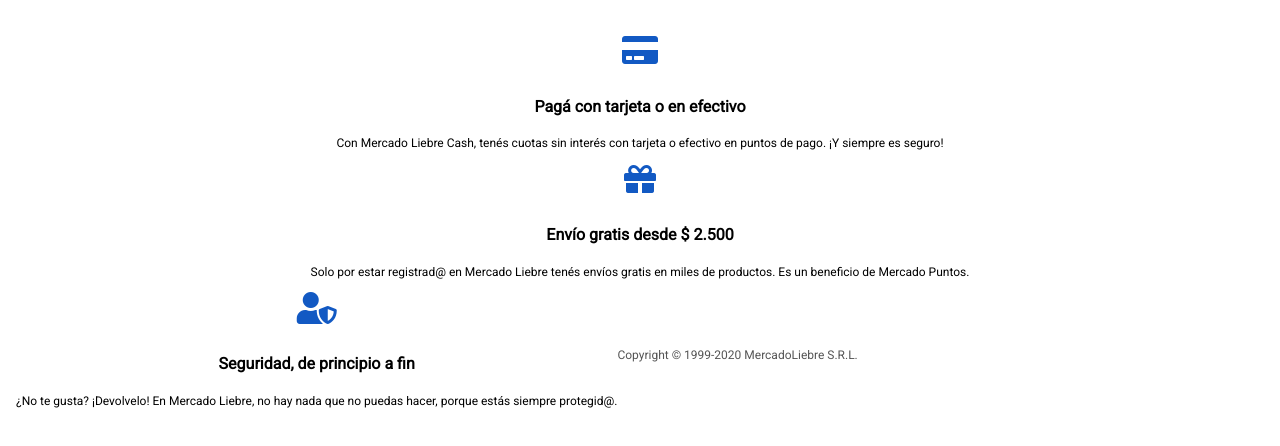
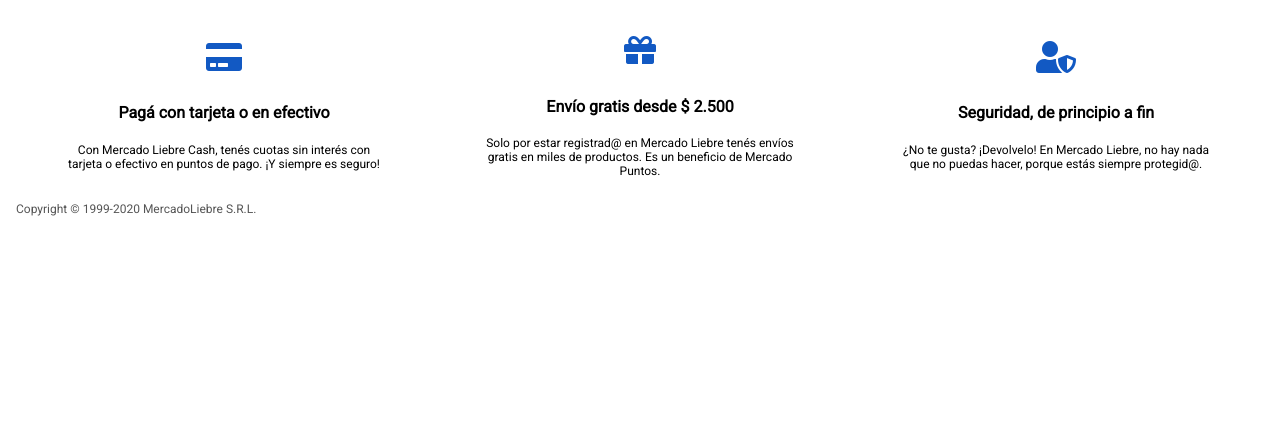
Before and after one commit to montseom/grupo_5_mercado_liebre, a website: page views/pedido.html in a window 1280 px wide. Shown: the part 280-726 px from the top of the page. Drawn offline with Linux system fonts and the light colour scheme.

Commit message:
Se mejoró flexbox en el footer

```diff
--- a/public/css/styles.css
+++ b/public/css/styles.css
@@ -235,21 +235,29 @@
 }
 
 footer{
-    text-align: center;
-    display: flex;
-    justify-content: center;
-    align-items: center;
-    flex-wrap: wrap;
     padding: 1rem;
 }
 
-footer i {
+footer .info {
+    text-align: center;
+    display: flex;
+    justify-content: space-around;
+    align-items: center;
+    flex-wrap: wrap;
+}
+
+footer .info article {
+    max-width: 320px;
+}
+
+footer .info i {
     font-size: 2rem;
     margin-bottom: 10px;
     color: var(--celeste);
 }
 
 footer .copyright{
+    width: 100%;
     margin-right: auto;
     text-align: left;
     color: #555;
--- a/views/pedido.html
+++ b/views/pedido.html
@@ -1,9 +1,9 @@
 <!DOCTYPE html>
 <html lang="en">
     <head>
-    <meta charset="UTF-8">
-    <meta http-equiv="X-UA-Compatible" content="IE=edge">
-    <meta name="viewport" content="width=device-width, initial-scale=1.0">
+        <meta charset="UTF-8" />
+        <meta http-equiv="X-UA-Compatible" content="IE=edge" />
+        <meta name="viewport" content="width=device-width, initial-scale=1.0" />
         <title>Pedido</title>
         <link
             rel="stylesheet"
@@ -42,32 +42,43 @@
                 </ul>
                 <ul class="right-navbar">
                     <li>
-                    <a href="#">Crea tu cuenta <i class="fas fa-id-card"></i></a>
+                        <a href="#"
+                            >Crea tu cuenta <i class="fas fa-id-card"></i
+                        ></a>
                     </li>
                     <li>
-                    <a href="#">Ingresa <i class="fas fa-sign-in-alt"></i></a>
+                        <a href="#"
+                            >Ingresa <i class="fas fa-sign-in-alt"></i
+                        ></a>
                     </li>
                     <li>
-                    <a href="#">Mis compras <i class="fas fa-shopping-basket"></i></a>
+                        <a href="#"
+                            >Mis compras <i class="fas fa-shopping-basket"></i
+                        ></a>
                     </li>
                 </ul>
             </nav>
         </header>
 
         <main class="pedido container">
-        <h1>Su pedido ha sido procesado <i class="fas fa-thumbs-up" style="color:green"></i></h1>
+            <h1>
+                Su pedido ha sido procesado
+                <i class="fas fa-thumbs-up" style="color: green"></i>
+            </h1>
         </main>
 
         <footer>
-        <section>
+            <section class="info">
+                <article>
                     <i class="fas fa-credit-card"></i>
                     <h4>Pagá con tarjeta o en efectivo</h4>
                     <p>
                         Con Mercado Liebre Cash, tenés cuotas sin interés con
-                tarjeta o efectivo en puntos de pago. ¡Y siempre es seguro!
+                        tarjeta o efectivo en puntos de pago. ¡Y siempre es
+                        seguro!
                     </p>
-        </section>
-        <section>
+                </article>
+                <article>
                     <i class="fas fa-gift"></i>
                     <h4>Envío gratis desde $ 2.500</h4>
                     <p>
@@ -75,18 +86,19 @@
                         gratis en miles de productos. Es un beneficio de Mercado
                         Puntos.
                     </p>
-        </section>
-        <section>
+                </article>
+                <article>
                     <i class="fas fa-user-shield"></i>
                     <h4>Seguridad, de principio a fin</h4>
                     <p>
-                ¿No te gusta? ¡Devolvelo! En Mercado Liebre, no hay nada que
-                no puedas hacer, porque estás siempre protegid@.
+                        ¿No te gusta? ¡Devolvelo! En Mercado Liebre, no hay nada
+                        que no puedas hacer, porque estás siempre protegid@.
                     </p>
+                </article>
             </section>
-        <section class="copyright">
+            <article class="copyright">
                 <p>Copyright © 1999-2020 MercadoLiebre S.R.L.</p>
-        </section>
+            </article>
         </footer>
     </body>
 </html>
```
Also changed, not shown: views/home.html (+9 -7 lines). Lines whose indentation alone changed are shown as unchanged.
